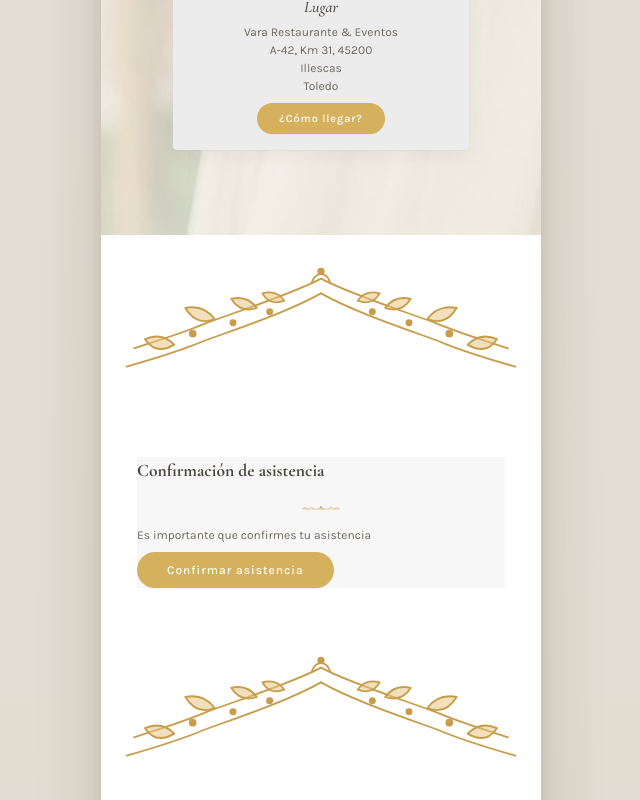
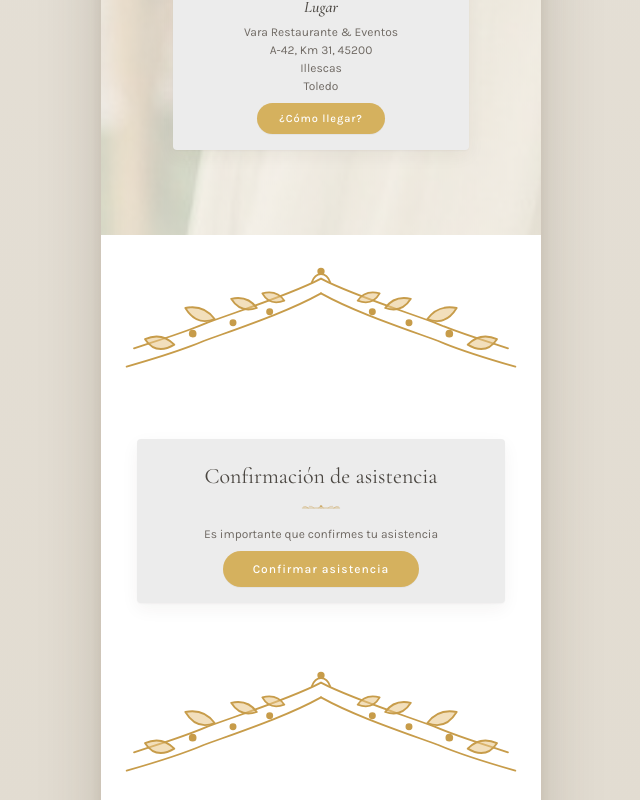
Before and after one commit to YerayCastillo13/BodaEugenioEsther, a React (Vite) app: page / in a window 1280 px wide. Shown: the part 1044-1844 px from the top of the page, without its empty margins (319-959 px from the left). Built offline with nearby package versions, Linux system fonts and the light colour scheme; a web font is replaced by a local one.

Commit message:
event-card-soft fail

```diff
--- a/App.jsx
+++ b/App.jsx
@@ -403,7 +403,7 @@ function Invitation() {
       </div>
 
       {/* Confirmación de asistencia */}
-      <div className="confirm">
+      <section className="confirm">
         <div ref={eventCardRef} className={`event-card ${eventInView ? 'animate-in' : ''}`}>
           <div className="event-icon"><RingsIcon /></div>
           <h3>Ceremonia<br/>&<br/>Celebración</h3>
@@ -415,7 +415,7 @@ function Invitation() {
           <p className="event-detail">Vara Restaurante & Eventos<br />A-42, Km 31, 45200<br />Illescas<br />Toledo</p>
           <button className="btn-pill" onClick={() => setModal("map1")}>¿Cómo llegar?</button>
         </div>
-      </div>
+      </section>
 
       </section>
 
@@ -456,6 +456,8 @@ function Invitation() {
         </div>
       </div> */}
 
+
+
       <SectionDivider from="#ffffff" to="#ffffff" />
 
       {/* ======= CONFIRMAR ASISTENCIA ======= */}
@@ -465,7 +467,7 @@ function Invitation() {
         <button className="btn-pill lg" onClick={() => setModal("confirm")}>Confirmar asistencia</button> */}
 
 
-      <div className="event-card-soft">
+      <div className="event-card">
           <h3>Confirmación de asistencia</h3>
           <AdornoSmall className="event-divider" />
           <p className="event-detail">Es importante que confirmes tu asistencia</p>
```
